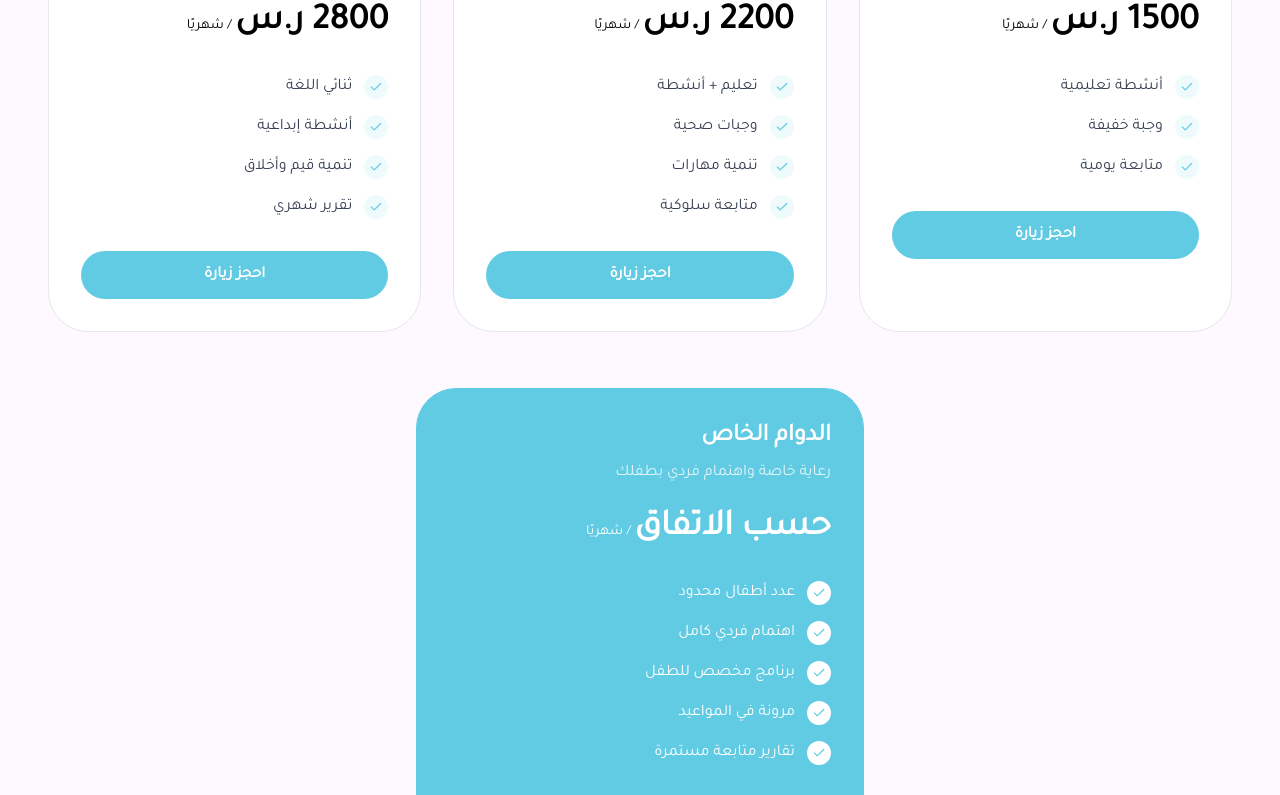
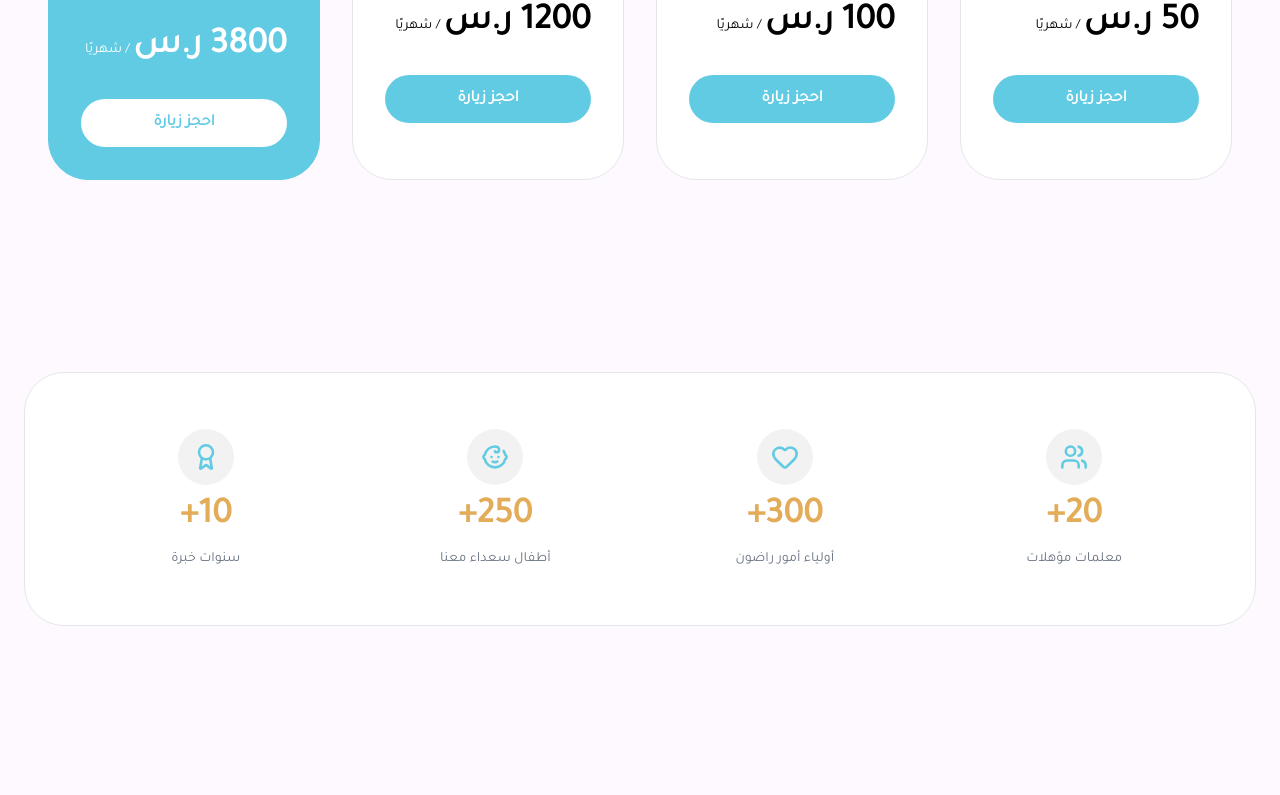
Before and after one commit to ali99944/joud-kindergarten, a Next.js app: page / in a window 1280 px wide. Shown: the part 1800-2595 px from the top of the page. Built offline with nearby package versions, Linux system fonts and the light colour scheme.

Commit message:
update pricing and footer content

```diff
--- a/components/home/Facilities.tsx
+++ b/components/home/Facilities.tsx
@@ -70,7 +70,7 @@ export default function Facilities() {
 
         {/* Section Header */}
         <div className="text-center mb-16 max-w-2xl mx-auto">
-          <span className="text-[#6C5CE7] font-bold tracking-wider text-sm bg-[#6C5CE7]/10 px-4 py-2 rounded-full uppercase">
+          <span className="text-primary font-bold tracking-wider text-sm bg-primary/10 px-4 py-2 rounded-full uppercase">
             مرافق الروضة
           </span>
           <h2 className="text-3xl md:text-4xl font-black text-[#2D3436] mt-6 leading-tight">
--- a/components/home/PackagesSection.tsx
+++ b/components/home/PackagesSection.tsx
@@ -38,7 +38,7 @@ const PriceCard = ({
       <span className="text-sm font-medium"> / شهريًا</span>
     </div>
 
-    <ul className="space-y-4 mb-8">
+    {/* <ul className="space-y-4 mb-8">
       {features.map((item, i) => (
         <li key={i} className="flex items-center gap-3">
           <div
@@ -53,7 +53,7 @@ const PriceCard = ({
           </span>
         </li>
       ))}
-    </ul>
+    </ul> */}
 
     <button
       className={`w-full py-3 rounded-full font-bold transition-colors cursor-pointer
@@ -72,7 +72,7 @@ const PriceCard = ({
 export default function PricingSection() {
   return (
     <section className="py-24 bg-[#FDF9FF] relative">
-      <div className="max-w-7xl mx-auto px-4 md:px-12">
+      <div className="mx-auto px-4 md:px-12">
 
         {/* Header */}
         <div className="text-center mb-20 max-w-2xl mx-auto">
@@ -88,11 +88,11 @@ export default function PricingSection() {
         </div>
 
         {/* Cards */}
-<div className="grid grid-cols-1 md:grid-cols-3 gap-8">
+<div className="grid grid-cols-1 md:grid-cols-3 lg:grid-cols-4 gap-8">
 
   <PriceCard
     title="نصف يوم"
-    price="1500 ر.س"
+    price="50 ر.س"
     desc="خيار مثالي لبداية الطفل"
     features={[
       "أنشطة تعليمية",
@@ -103,7 +103,7 @@ export default function PricingSection() {
 
   <PriceCard
     title="يوم كامل"
-    price="2200 ر.س"
+    price="100 ر.س"
     desc="تجربة متكاملة للطفل"
     features={[
       "تعليم + أنشطة",
@@ -114,8 +114,8 @@ export default function PricingSection() {
   />
 
   <PriceCard
-    title="البرنامج المتكامل"
-    price="2800 ر.س"
+    title="الشهر"
+    price="1200 ر.س"
     desc="أفضل تجربة تعليمية"
     features={[
       "ثنائي اللغة",
@@ -125,12 +125,26 @@ export default function PricingSection() {
     ]}
   />
 
+  <PriceCard
+        title="الترم"
+        price="3800 ر.س"
+        desc="رعاية خاصة واهتمام فردي بطفلك"
+        highlight
+        features={[
+          "عدد أطفال محدود",
+          "اهتمام فردي كامل",
+          "برنامج مخصص للطفل",
+          "مرونة في المواعيد",
+          "تقارير متابعة مستمرة",
+        ]}
+      />
+
   {/* Fourth Card - Centered */}
-  <div className="md:col-span-3 flex justify-center mt-6">
+  {/* <div className="md:col-span-3 flex justify-center mt-6">
     <div className="w-full max-w-md">
       <PriceCard
-        title="الدوام الخاص"
-        price="حسب الاتفاق"
+        title="الترم"
+        price="3800 ر.س"
         desc="رعاية خاصة واهتمام فردي بطفلك"
         highlight
         features={[
@@ -142,7 +156,7 @@ export default function PricingSection() {
         ]}
       />
     </div>
-  </div>
+  </div> */}
 
 </div>
 
--- a/components/layout/Footer.tsx
+++ b/components/layout/Footer.tsx
@@ -47,13 +47,13 @@ export default function Footer() {
             <li className="flex items-center gap-2">
               <a href="tel:+966542510147" className="hover:text-primary transition-colors flex items-center gap-2">
                 <Phone className="text-primary" size={18} />
-                +966 542510147
+                <span dir="ltr">+966542510147</span>
               </a>
             </li>
             <li className="flex items-center gap-2">
               <a href="mailto:contact@trusted.com" className="hover:text-primary transition-colors flex items-center gap-2">
                 <Mail className="text-primary" size={18} />
-                contact@trusted.com
+                support@babysteps.sa
               </a>
             </li>
           </ul>
@@ -64,8 +64,8 @@ export default function Footer() {
           <h3 className="text-lg font-bold text-[#2D3436] mb-4">مواعيد العمل</h3>
           <p className="text-gray-600 text-sm leading-relaxed mb-4">
             الأحد - الخميس<br/>
-            الفترة الصباحية: 7 صباحاً - 2 مساءً<br/>
-            الفترة المسائية: 2 مساءً - 10 مساءً
+            الشتاء: 7 صباحاً - 12 ظهرا<br/>
+            الصيف: 6:30 مساءً - 11:30 مساءً
           </p>
           <a
             href="https://wa.me/966555908071"
```
